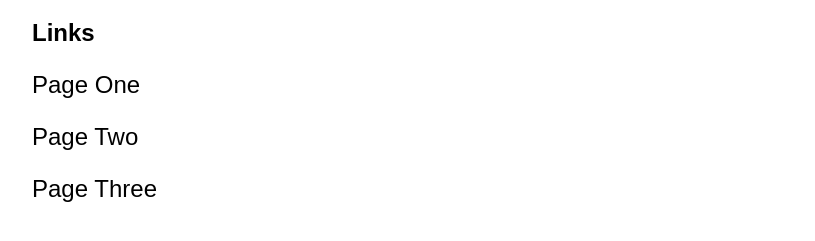
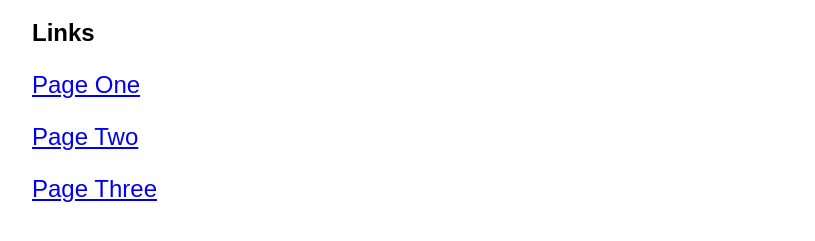
Before and after one commit to emcantosh/PROG109, a plain HTML site: page broken_links/index.html in a window 1280 px wide. Shown: the part 61-302 px from the top of the page, without its empty margins (26-841 px from the left). Drawn offline with Linux system fonts and the light colour scheme.

Commit message:
Update index.html

```diff
--- a/broken_links/index.html
+++ b/broken_links/index.html
@@ -14,9 +14,12 @@
 		<h2 style="margin-left: 50px">Links</h2>
 
        	<div style="font-size: 24px; margin-left: 50px">
-	    	<p>Page One</p>
-	        <p>Page Two</p>
-	        <p>Page Three</p>
+
+      <p><a href=“../html/page1.html”>Page One</a></p>
+
+      <p><a href=“index/page2.html”>Page Two</a></p>
+
+      <p><a href=“index/page3.html”>Page Three</a></p>
 		</div>
     </body>
 </html>
```
